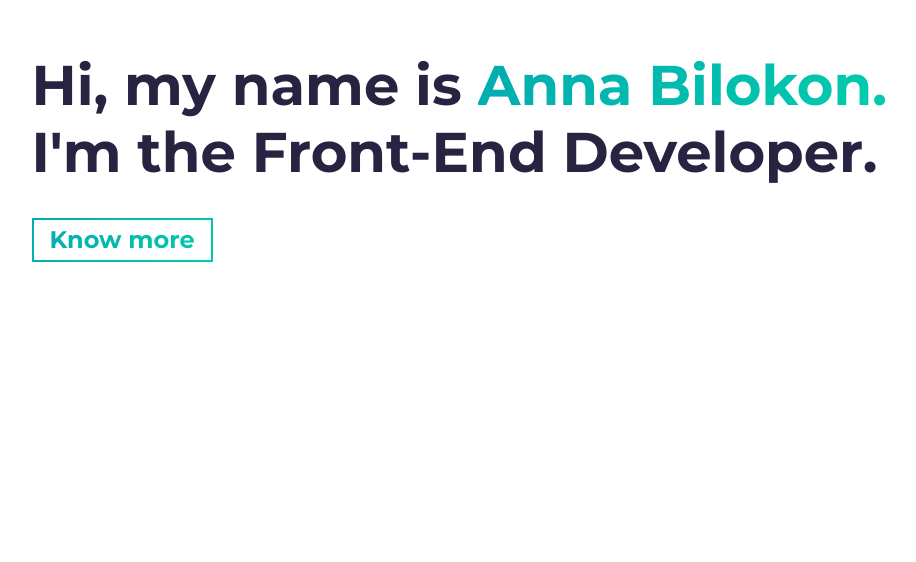
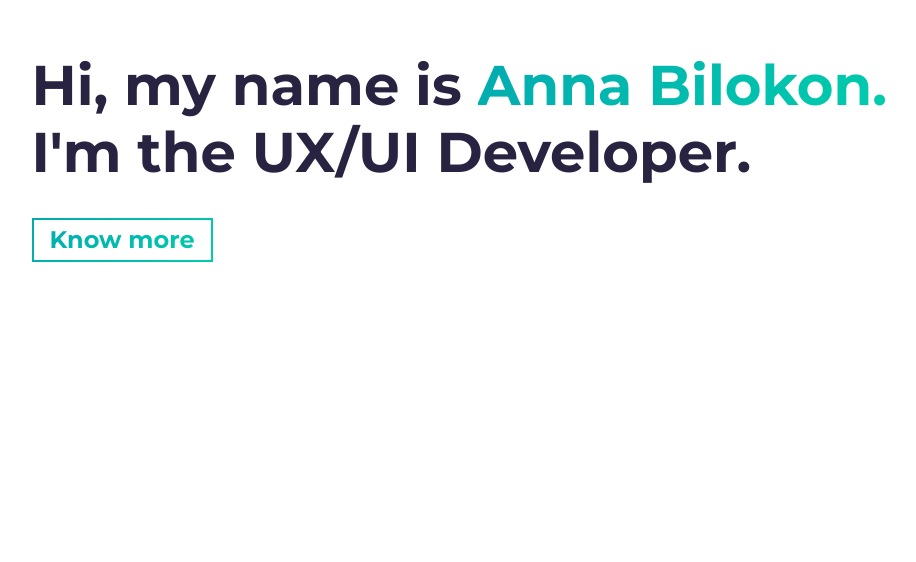
Before and after one commit to AnnaBilokon/simplefolio, a website built with Parcel: page src/index.html in a window 1280 px wide. Shown: the part 238-800 px from the top of the page, without its empty margins (46-962 px from the left). Built offline with nearby package versions, Linux system fonts and the light colour scheme.

Commit message:
changes in the title

```diff
--- a/src/index.html
+++ b/src/index.html
@@ -48,7 +48,7 @@
         <h1 class="hero-title load-hidden">
           Hi, my name is <span class="text-color-main">Anna Bilokon.</span>
           <br />
-          I'm the Front-End Developer.
+          I'm the UX/UI Developer.
         </h1>
         <p class="hero-cta load-hidden">
           <a rel="noreferrer" class="cta-btn cta-btn--hero" href="#about"
```
